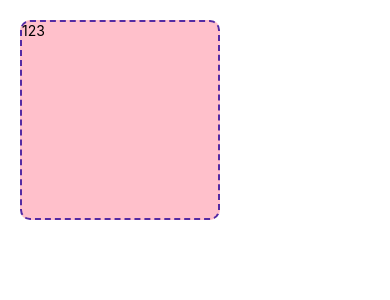
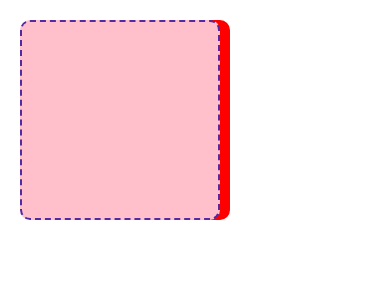
Before and after one commit to Dragonet-D/React-Native-Study, a React Native app: screen / in a window 390 px wide. Shown: the top 300 px of the page. Built offline with nearby package versions, Linux system fonts and the light colour scheme.

Commit message:
react native text study

```diff
--- a/App.js
+++ b/App.js
@@ -21,7 +21,7 @@ export default class App extends Component<Props> {
     render() {
         return (
             <View style={[style.container, style.other]}>
-                <Text>123</Text>
+                <Text style={style.text}>123</Text>
             </View>
         );
     }
@@ -36,9 +36,18 @@ const style = StyleSheet.create({
         marginLeft: 20,
         borderWidth: 2,
         borderColor: "#532aa3",
-        borderStyle: "dashed"
+        borderStyle: "dashed",
+        shadowColor: "red",
+        shadowOffset: {width: 10, height: 0},
+        shadowOpacity: 1,
+        elevation: 120
     },
     other: {
         marginVertical: 20
+    },
+    text: {
+        color: "#fff",
+        fontWeight: "900",
+        display: "none"
     }
 });
```
